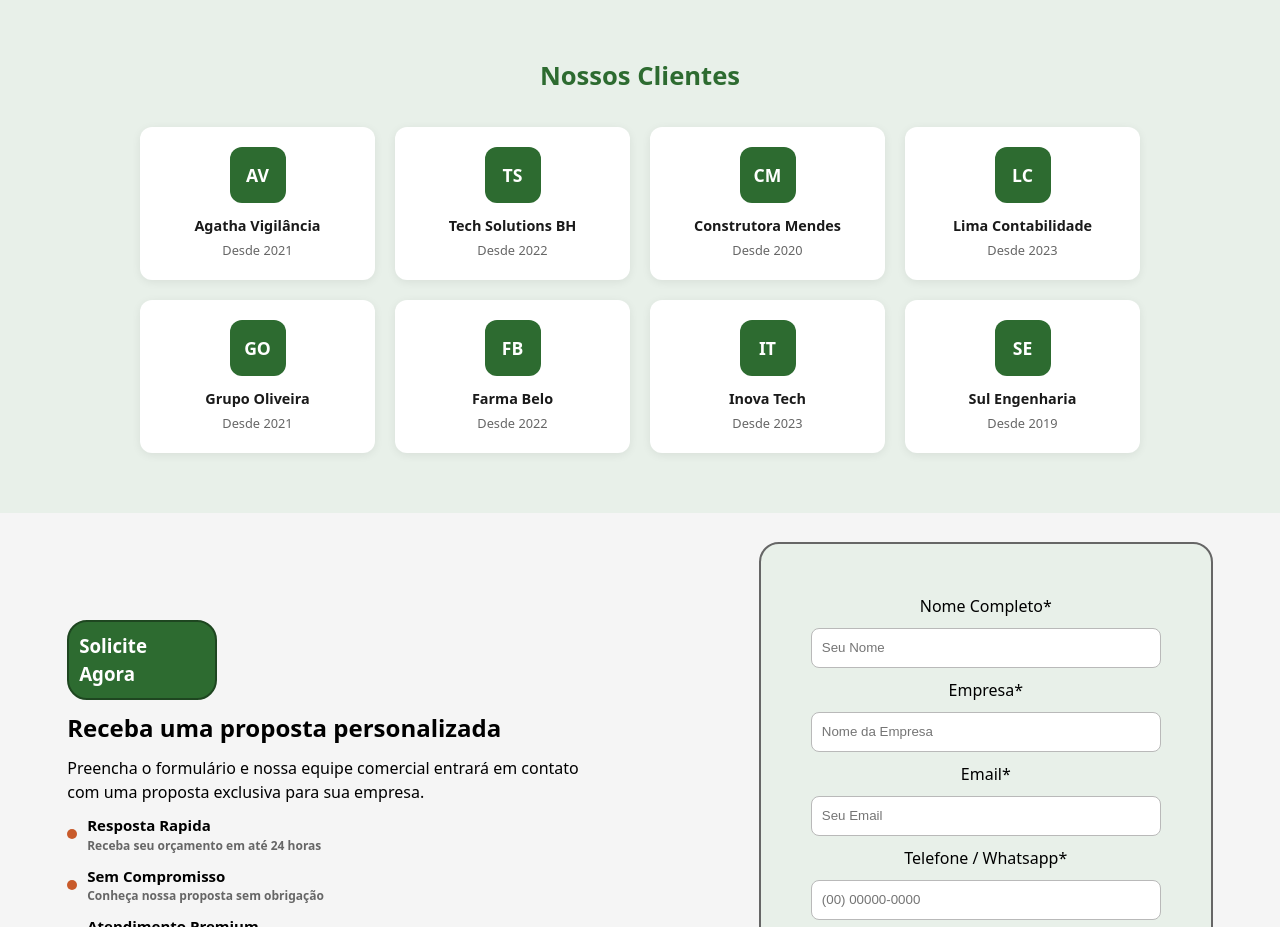
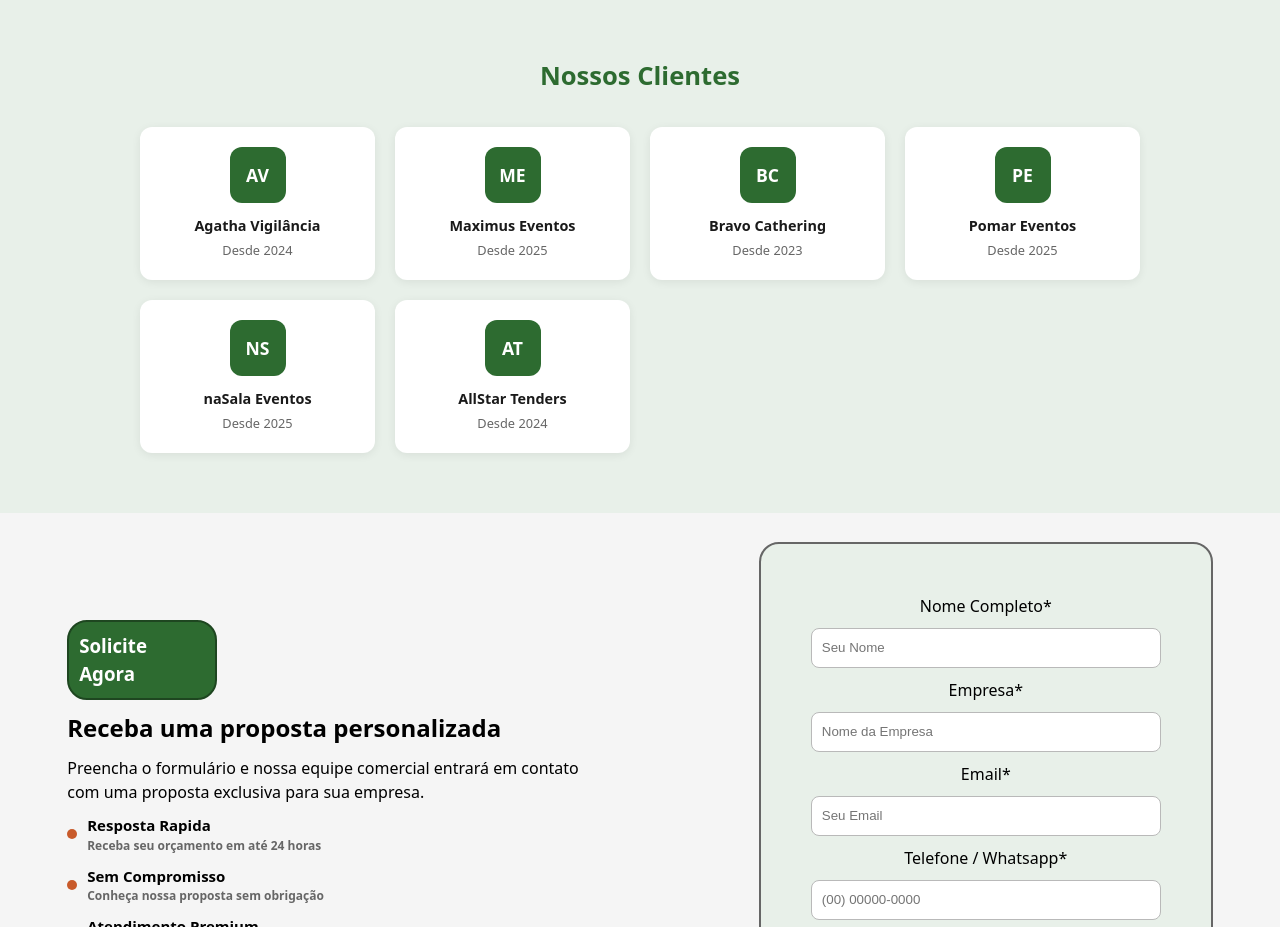
Before and after one commit to Guelmcf/Landing-page-sau, a React (Vite) app: page / in a window 1280 px wide. Shown: the part 3920-4847 px from the top of the page. Built offline with nearby package versions, Linux system fonts and the light colour scheme.

Commit message:
fixed the names of the clientscompanys

```diff
--- a/package.json
+++ b/package.json
@@ -11,6 +11,7 @@
   },
   "dependencies": {
     "@emailjs/browser": "^4.4.1",
+    "@react-icons/all-files": "^4.1.0",
     "react": "^19.2.0",
     "react-dom": "^19.2.0",
     "react-router": "^7.13.1"
--- a/src/components/clients.tsx
+++ b/src/components/clients.tsx
@@ -45,14 +45,12 @@ const reviews = [
 ];
 
 const clientes = [
-    { nome: 'Agatha Vigilância', inicial: 'AV', desde: '2021' },
-    { nome: 'Tech Solutions BH', inicial: 'TS', desde: '2022' },
-    { nome: 'Construtora Mendes', inicial: 'CM', desde: '2020' },
-    { nome: 'Lima Contabilidade', inicial: 'LC', desde: '2023' },
-    { nome: 'Grupo Oliveira', inicial: 'GO', desde: '2021' },
-    { nome: 'Farma Belo', inicial: 'FB', desde: '2022' },
-    { nome: 'Inova Tech', inicial: 'IT', desde: '2023' },
-    { nome: 'Sul Engenharia', inicial: 'SE', desde: '2019' },
+    { nome: 'Agatha Vigilância', inicial: 'AV', desde: '2024' },
+    { nome: 'Maximus Eventos', inicial: 'ME', desde: '2025' },
+    { nome: 'Bravo Cathering', inicial: 'BC', desde: '2023' },
+    { nome: 'Pomar Eventos', inicial: 'PE', desde: '2025' },
+    { nome: 'naSala Eventos', inicial: 'NS', desde: '2025' },
+    { nome: 'AllStar Tenders', inicial: 'AT', desde: '2024' },
 ];
 
 function Clientes() {
```
Also changed, not shown: 1 other file (tests, documents, lock files or other folders).
